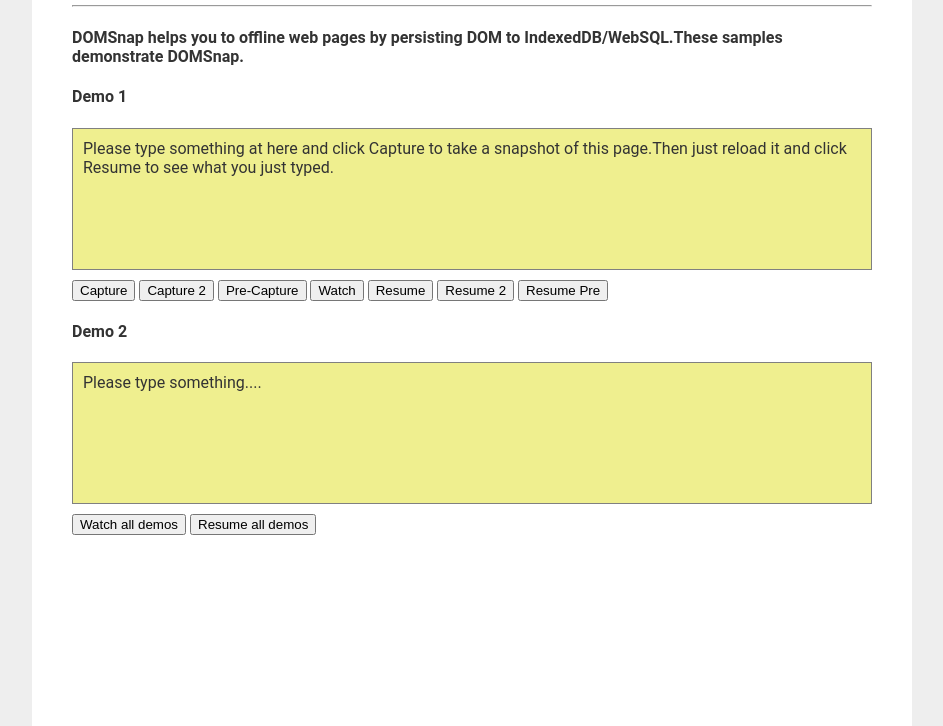
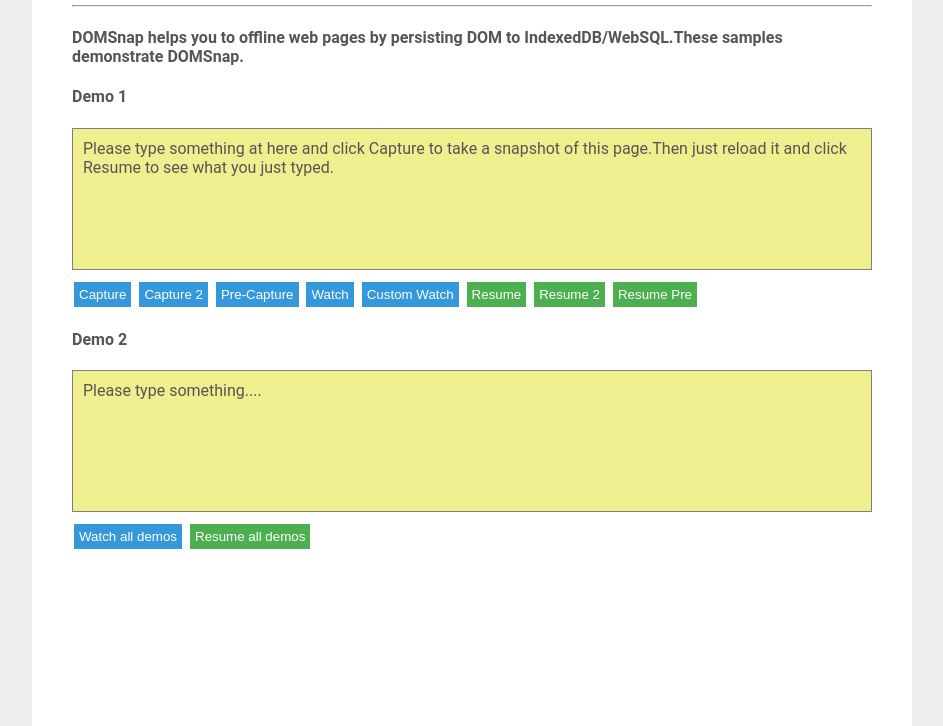
Before and after one commit to unbug/DOMSnap, a website built with webpack: page index.html in a window 1280 px wide. Shown: the part 94-820 px from the top of the page, without its empty margins (168-1111 px from the left). Built offline with nearby package versions, Linux system fonts and the light colour scheme.

Commit message:
some updated

```diff
--- a/index.html
+++ b/index.html
@@ -14,7 +14,7 @@
       margin: 0;
       box-sizing: border-box;
       font-family: "Roboto", "Helvetica", "Arial", sans-serif;
-      color: #333;
+      color: #555;
       background-color: #eee;
     }
     a{
@@ -25,9 +25,26 @@
       content: "";
       display: table;
     }
-
     .clearfix::after {
       clear: both;
+    }
+    button {
+      padding: 5px;
+      margin: 2px;
+      border: 0;
+      color: #fff;
+      background: #3498db;
+      text-decoration: none;
+    }
+    button:hover {
+      background: #3cb0fd;
+      text-decoration: none;
+    }
+    button.green{
+      background-color: #4CAF50;
+    }
+    button.green:hover{
+      background-color: #74A976;
     }
     .container{
       min-height: 100%;
@@ -82,9 +99,10 @@
     <button onclick="capture(2)" title="Capture with specified id 2">Capture 2</button>
     <button onclick="preCapture()" title="Capture with specified html">Pre-Capture</button>
     <button onclick="watch()" title="Watching change and auto Capture">Watch</button>
-    <button onclick="resume()" title="Resume default">Resume</button>
-    <button onclick="resume(2)" title="Resume Capture 2">Resume 2</button>
-    <button onclick="resume('pre_id')" title="Resume Pre-Capture">Resume Pre</button>
+    <button onclick="customWatch()" title="Custom watching change and auto Capture">Custom Watch</button>
+    <button class="green" onclick="resume()" title="Resume default">Resume</button>
+    <button class="green" onclick="resume(2)" title="Resume Capture 2">Resume 2</button>
+    <button class="green" onclick="resume('pre_id')" title="Resume Pre-Capture">Resume Pre</button>
     <section id="demo2">
       <h4>Demo 2</h4>
       <div contenteditable="true">
@@ -92,7 +110,7 @@
       </div>
     </section>
     <button onclick="watchAll()" title="Watching change and auto Capture">Watch all demos</button>
-    <button onclick="resumeAll()" title="Resume default">Resume all demos</button>
+    <button class="green" onclick="resumeAll()" title="Resume default">Resume all demos</button>
   </main>
   <script src="dist/DOMSnap.min.js"></script>
   <script>
@@ -109,7 +127,7 @@
         '<div contenteditable="true">This content was pre rendered</div>');
       console.log('captured');
     }
-    function watchMain() {
+    function watch() {
       DS.watch('#demo1');
       console.log('watched');
     }
```
